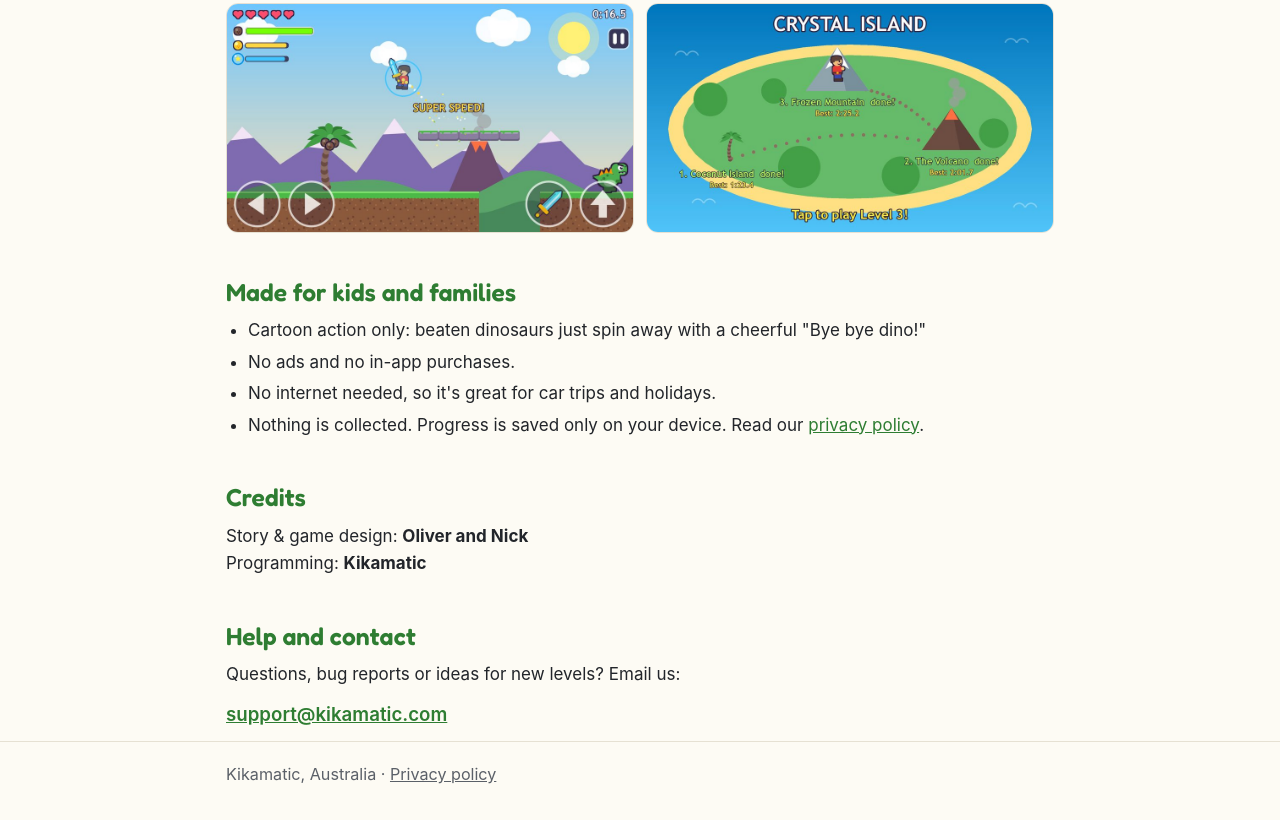
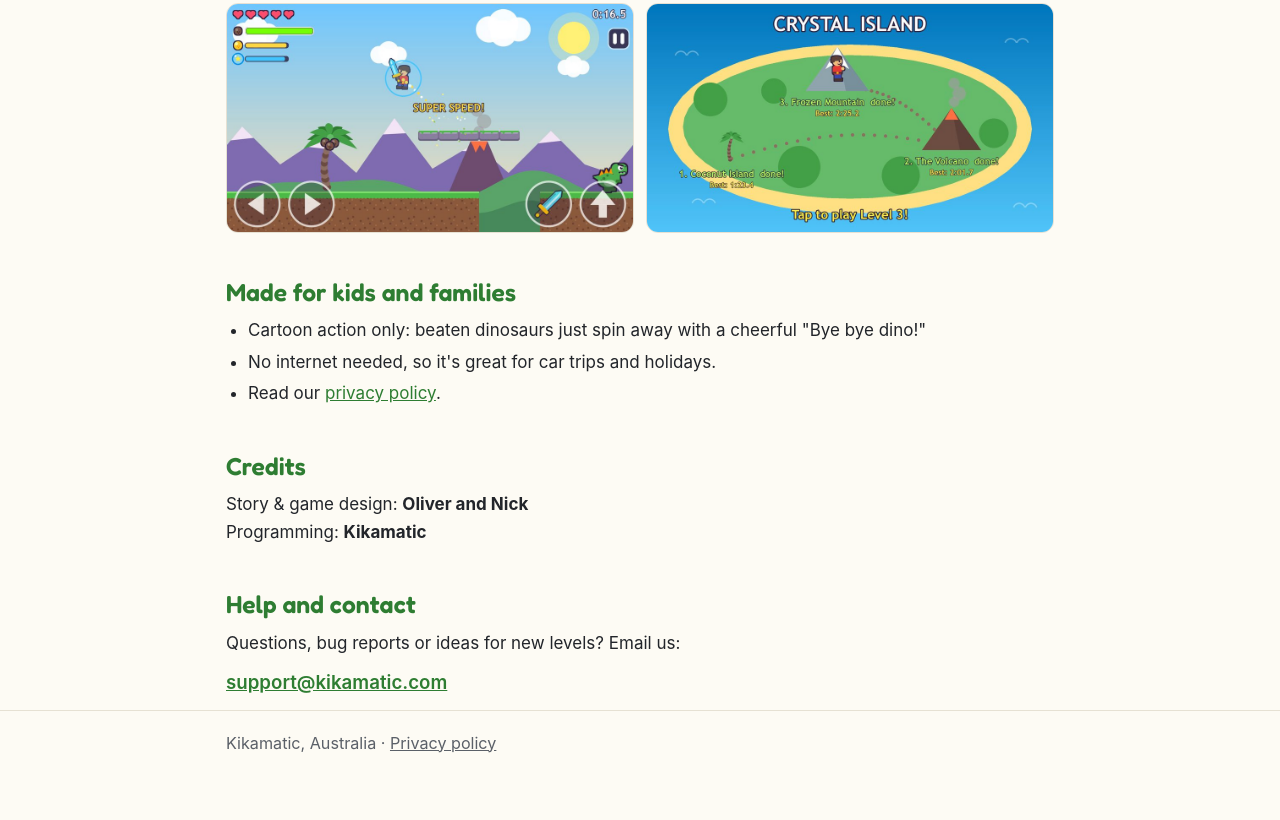
Before and after one commit to daverh/kikamatic, a plain HTML site: page crystal-quest/index.html in a window 1280 px wide. Shown: the part 1822-2642 px from the top of the page. After the commit the page ends 2610 px from the top, so only its background shows below. Drawn offline with Linux system fonts and the light colour scheme.

Commit message:
Crystal Quest page: remove no-ads and nothing-collected lines

```diff
--- a/crystal-quest/index.html
+++ b/crystal-quest/index.html
@@ -61,9 +61,8 @@
   <h2>Made for kids and families</h2>
   <ul>
     <li>Cartoon action only: beaten dinosaurs just spin away with a cheerful "Bye bye dino!"</li>
-    <li>No ads and no in-app purchases.</li>
     <li>No internet needed, so it's great for car trips and holidays.</li>
-    <li>Nothing is collected. Progress is saved only on your device. Read our <a href="privacy-policy.html">privacy policy</a>.</li>
+    <li>Read our <a href="privacy-policy.html">privacy policy</a>.</li>
   </ul>
 
   <h2>Credits</h2>
```
